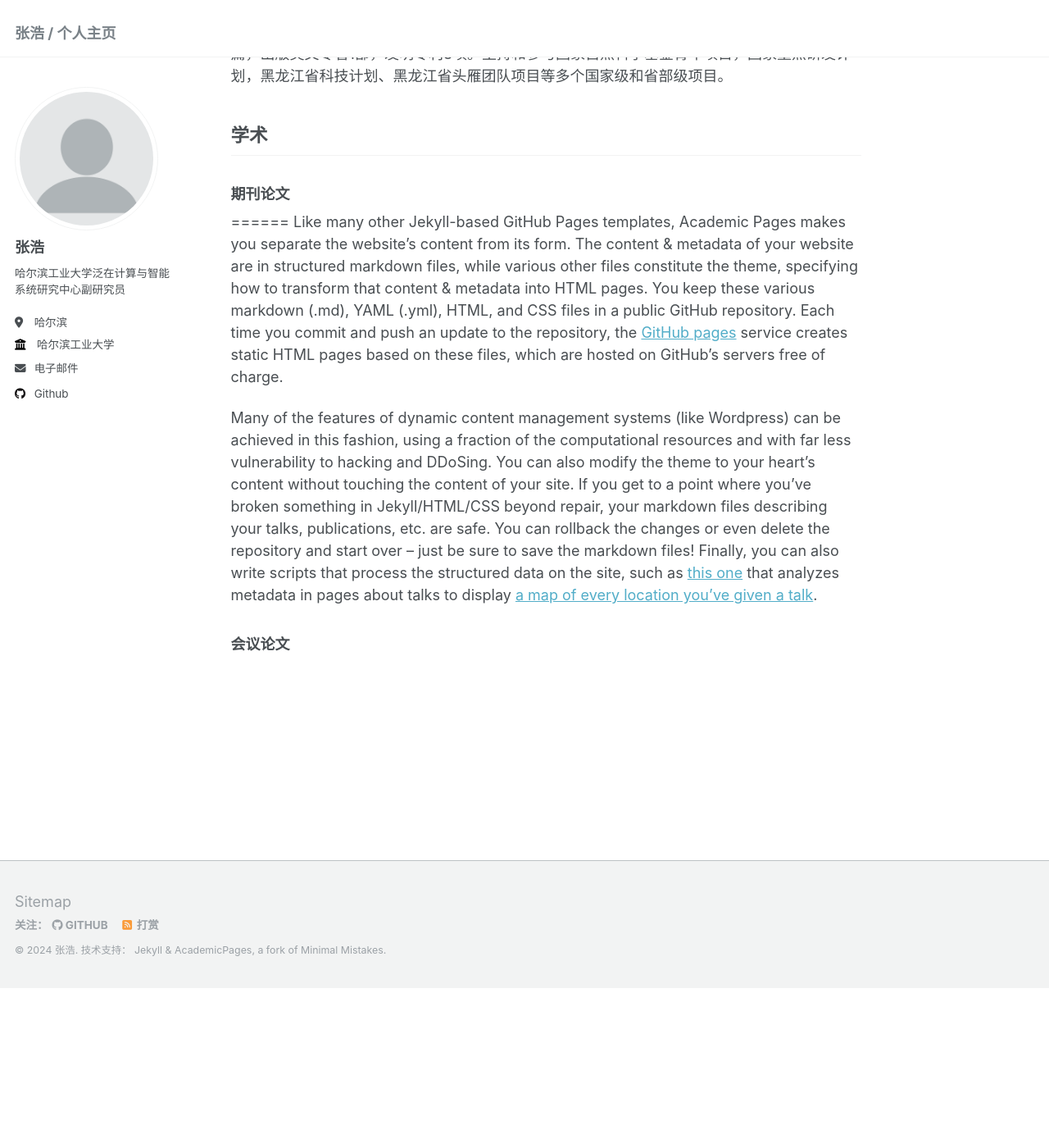
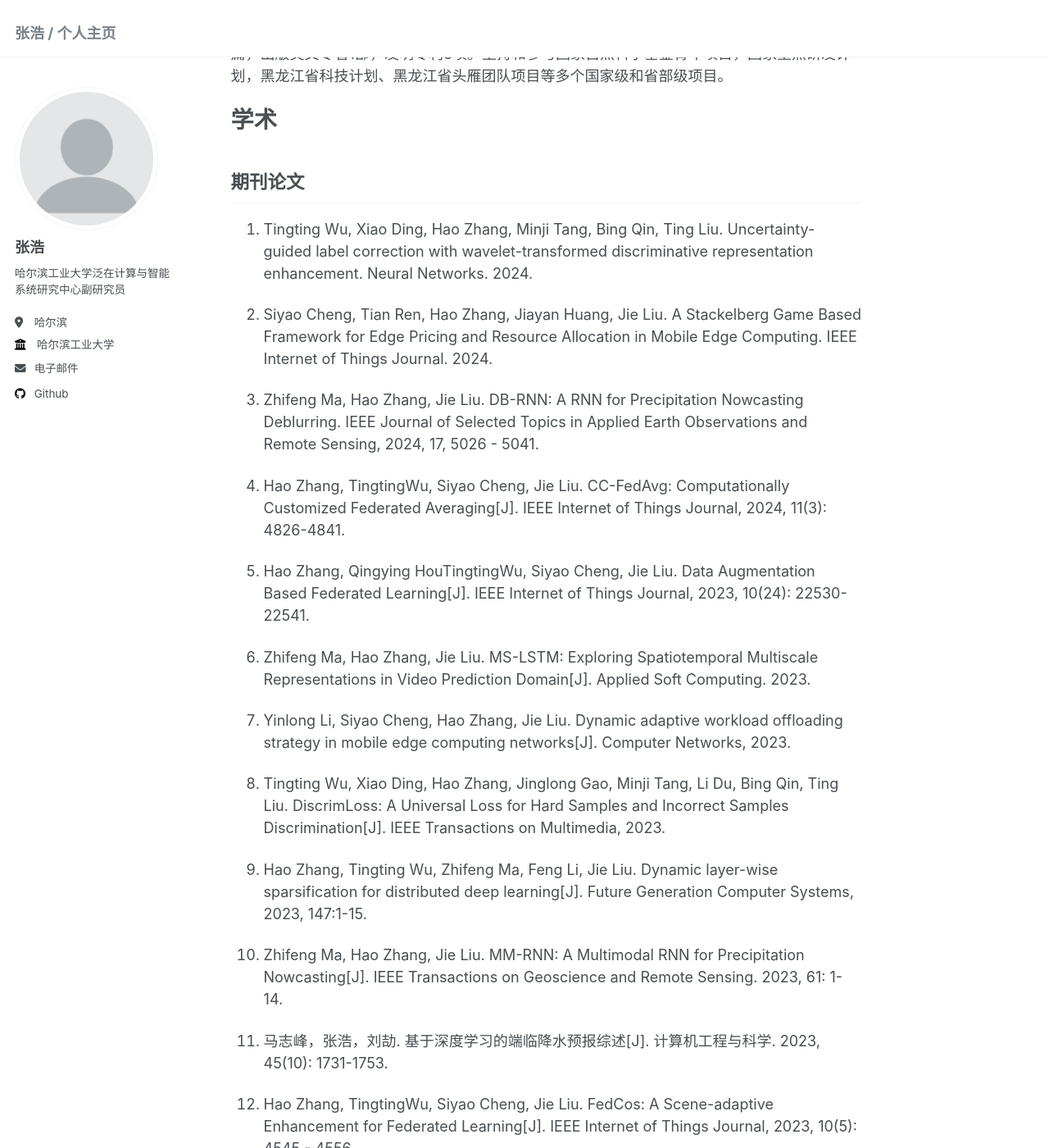
Before and after one commit to benjiachong/benjiachong.github.io, a Jekyll site: the page built from _pages/about.md, in a window 1280 px wide and 1400 px high, scrolled down 285 px. Shown: the whole window at 82% size. Built offline with Jekyll 4.4.1, drawn with Linux system fonts in a browser that asks for light colours; before the commit the page ends 1490 px from its top, so only the background shows below that; some of the changed text lies outside the part shown.

Commit message:
Update about.md

```diff
--- a/_pages/about.md
+++ b/_pages/about.md
@@ -9,11 +9,56 @@ redirect_from:
 
 张浩，工学博士，哈工大计算学部&人工智能研究院副研究员，博导。属于计算学部泛在计算与智能系统研究中心。分别在2009年和2014年于中国科学技术大学获得学士和博士学位，并在南洋理工大学访学半年。现为“智慧农场技术与系统”全国重点实验室核心骨干成员，中国计算机学会（CCF）物联网专委会执行委员，中国计算机学会（CCF）数字农业专委会执行委员，ICME Aear Chair(meta reviwer), IEA/AIE 2023 PC成员，全国信标委物联网分技术委员会专家。2020年加入哈尔滨工业大学计算学部，主要研究方向包括分布式深度学习/联邦学习、时空数据处理等，近年在TGRS，TMM，IoT Journal，ACL、ICPP、EMNLP等期刊和会议发表论文20余篇，出版英文专著1部，发明专利8项。主持和参与国家自然科学基金青年项目，国家重点研发计划，黑龙江省科技计划、黑龙江省头雁团队项目等多个国家级和省部级项目。
 
-## 学术
-### 期刊论文
-======
-Like many other Jekyll-based GitHub Pages templates, Academic Pages makes you separate the website's content from its form. The content & metadata of your website are in structured markdown files, while various other files constitute the theme, specifying how to transform that content & metadata into HTML pages. You keep these various markdown (.md), YAML (.yml), HTML, and CSS files in a public GitHub repository. Each time you commit and push an update to the repository, the [GitHub pages](https://pages.github.com/) service creates static HTML pages based on these files, which are hosted on GitHub's servers free of charge.
+# 学术
+## 期刊论文
+1. Tingting Wu, Xiao Ding, Hao Zhang, Minji Tang, Bing Qin, Ting Liu. Uncertainty-guided label correction with wavelet-transformed discriminative representation enhancement. Neural Networks. 2024.
 
-Many of the features of dynamic content management systems (like Wordpress) can be achieved in this fashion, using a fraction of the computational resources and with far less vulnerability to hacking and DDoSing. You can also modify the theme to your heart's content without touching the content of your site. If you get to a point where you've broken something in Jekyll/HTML/CSS beyond repair, your markdown files describing your talks, publications, etc. are safe. You can rollback the changes or even delete the repository and start over -- just be sure to save the markdown files! Finally, you can also write scripts that process the structured data on the site, such as [this one](https://github.com/academicpages/academicpages.github.io/blob/master/talkmap.ipynb) that analyzes metadata in pages about talks to display [a map of every location you've given a talk](https://academicpages.github.io/talkmap.html).
+1. Siyao Cheng, Tian Ren, Hao Zhang, Jiayan Huang, Jie Liu. A Stackelberg Game Based Framework for Edge Pricing and Resource Allocation in Mobile Edge Computing. IEEE Internet of Things Journal. 2024.
 
-### 会议论文
+1. Zhifeng Ma, Hao Zhang, Jie Liu. DB-RNN: A RNN for Precipitation Nowcasting Deblurring. IEEE Journal of Selected Topics in Applied Earth Observations and Remote Sensing, 2024, 17, 5026 - 5041.
+
+1. Hao Zhang, TingtingWu, Siyao Cheng, Jie Liu. CC-FedAvg: Computationally Customized Federated Averaging[J]. IEEE Internet of Things Journal, 2024, 11(3): 4826-4841.
+
+1. Hao Zhang, Qingying HouTingtingWu, Siyao Cheng, Jie Liu. Data Augmentation Based Federated Learning[J]. IEEE Internet of Things Journal, 2023, 10(24): 22530-22541.
+
+1. Zhifeng Ma, Hao Zhang, Jie Liu. MS-LSTM: Exploring Spatiotemporal Multiscale Representations in Video Prediction Domain[J]. Applied Soft Computing. 2023.
+
+1. Yinlong Li, Siyao Cheng, Hao Zhang, Jie Liu. Dynamic adaptive workload offloading strategy in mobile edge computing networks[J]. Computer Networks, 2023.
+
+1. Tingting Wu, Xiao Ding, Hao Zhang, Jinglong Gao, Minji Tang, Li Du, Bing Qin, Ting Liu. DiscrimLoss: A Universal Loss for Hard Samples and Incorrect Samples Discrimination[J]. IEEE Transactions on Multimedia, 2023.
+
+1. Hao Zhang, Tingting Wu, Zhifeng Ma, Feng Li, Jie Liu. Dynamic layer-wise sparsification for distributed deep learning[J]. Future Generation Computer Systems, 2023, 147:1-15.
+
+1. Zhifeng Ma, Hao Zhang, Jie Liu. MM-RNN: A Multimodal RNN for Precipitation Nowcasting[J]. IEEE Transactions on Geoscience and Remote Sensing. 2023, 61: 1-14.
+
+1. 马志峰，张浩，刘劼. 基于深度学习的端临降水预报综述[J]. 计算机工程与科学. 2023, 45(10): 1731-1753.
+
+1. Hao Zhang, TingtingWu, Siyao Cheng, Jie Liu. FedCos: A Scene-adaptive Enhancement for Federated Learning[J]. IEEE Internet of Things Journal, 2023, 10(5): 4545 - 4556.
+
+1. Zhifeng Ma, Hao Zhang, Jie Liu. MS-RNN: A flexible multi-scale framework for spatiotemporal predictive learning. Arxiv, 2022.
+
+1. Zhifeng Ma, Hao Zhang, Jie Liu. PrecipLSTM: A Meteorological Spatiotemporal LSTM for Precipitation Nowcasting[J]. IEEE Transactions on Geoscience and Remote Sensing, 2022, 60: 1-8.
+
+1. Zhifeng Ma, Hao Zhang*, Jie Liu. Focal Frame Loss: A Simple but Effective Loss for Precipitation Nowcasting[J]. IEEE Journal of Selected Topics in Applied Earth Observations and Remote Sensing, 2022, 15: 6781-6788.
+
+1. Hao Zhang, Nenghai Yu, Yonggang Wen. Mobile cloud computing based privacy protection in location‐based information survey applications[J]. Security and Communication Networks, 2015, 8(6): 1006-1025.
+
+1. Hao Zhang, Nenghai Yu, Yonggang Wen, Weiming Zhang. Towards optimal noise distribution for privacy preserving in data aggregation[J]. Computers & security, 2014, 45: 210-230.
+
+1. Hao Zhang, Nenghai Yu, Honggang Hu. The optimal noise distribution for privacy preserving in mobile aggregation applications[J]. International Journal of Distributed Sensor Networks, 2014, 10(2): 678098.
+
+## 会议论文
+1. Tingting Wu, Xiao Ding, Minji Tang, Hao Zhang, Bing Qin, Ting Liu. NoisywikiHow: A Benchmark for Learning with Real-world Noisy Labels in Natural Language Processing[C]//Findings of the Association for Computational Linguistics: ACL 2023.
+
+1. Bolong Liu,Hao Zhang, Jie Liu, and Qiang Wang. ACIGS: An automated large-scale crops image generation system based on large visual language multi-modal models[C]//Workshop on Sensing, Communication and Networking for Smart Agriculture (AgriSECON 2023). 2023: 7-13.
+
+1. Hao Zhang, Tingting Wu, Siyao Cheng, Jie Liu. Aperiodic Local SGD: Beyond Local SGD[C]//Proceedings of the 51st International Conference on Parallel Processing. 2022: 1-10.
+
+1. Tingting Wu, Xiao Ding, Minji Tang, Hao Zhang, Bing Qin, Ting Liu. STGN: an Implicit Regularization Method for Learning with Noisy Labels in Natural Language Processing[C]//Proceedings of the 2022 Conference on Empirical Methods in Natural Language Processing. 2022: 7587-7598.
+
+1. Zhifeng Ma, Shuaibo Li, Hao Zhang, Jie Liu. Hierarchical convolutional recurrent neural network for Chinese text classification[C]//Second International Conference on Sensors and Information Technology (ICSI 2022). SPIE, 2022, 12248: 213-219.
+
+1. Hao Zhang, Yonggang Wen, Nenghai Yu, Xinwen Zhang. Privacy-preserving computation for location-based information survey via mobile cloud computing[C]//2013 IEEE/CIC International Conference on Communications in China (ICCC). IEEE, 2013: 100-105.
+
+## 专著
+1. Hao Zhang , Yonggang Wen, Haiyong Xie, Nenghai Yu. Distributed hash table: Theory, platforms and applications. Springer. 2013.
```
